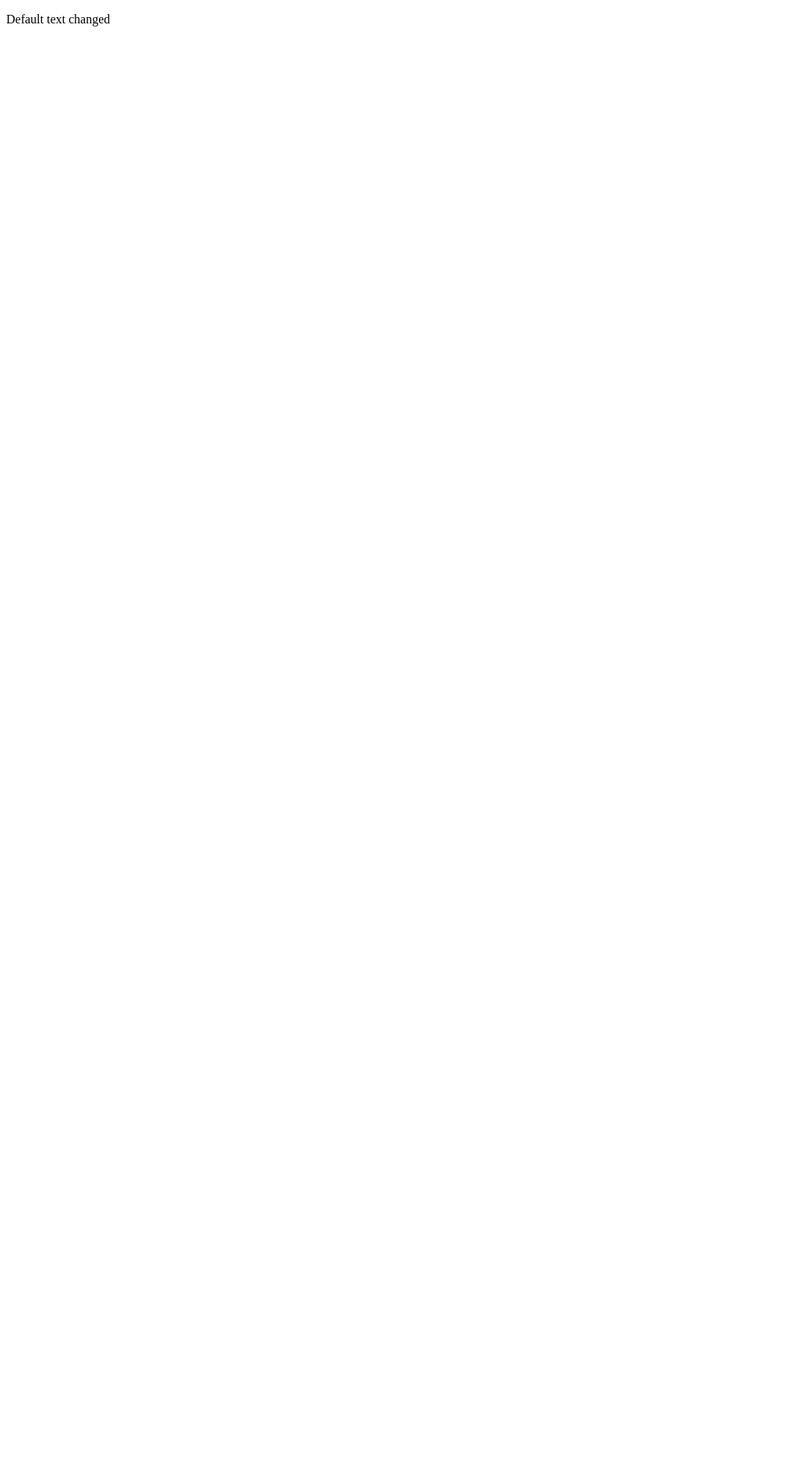
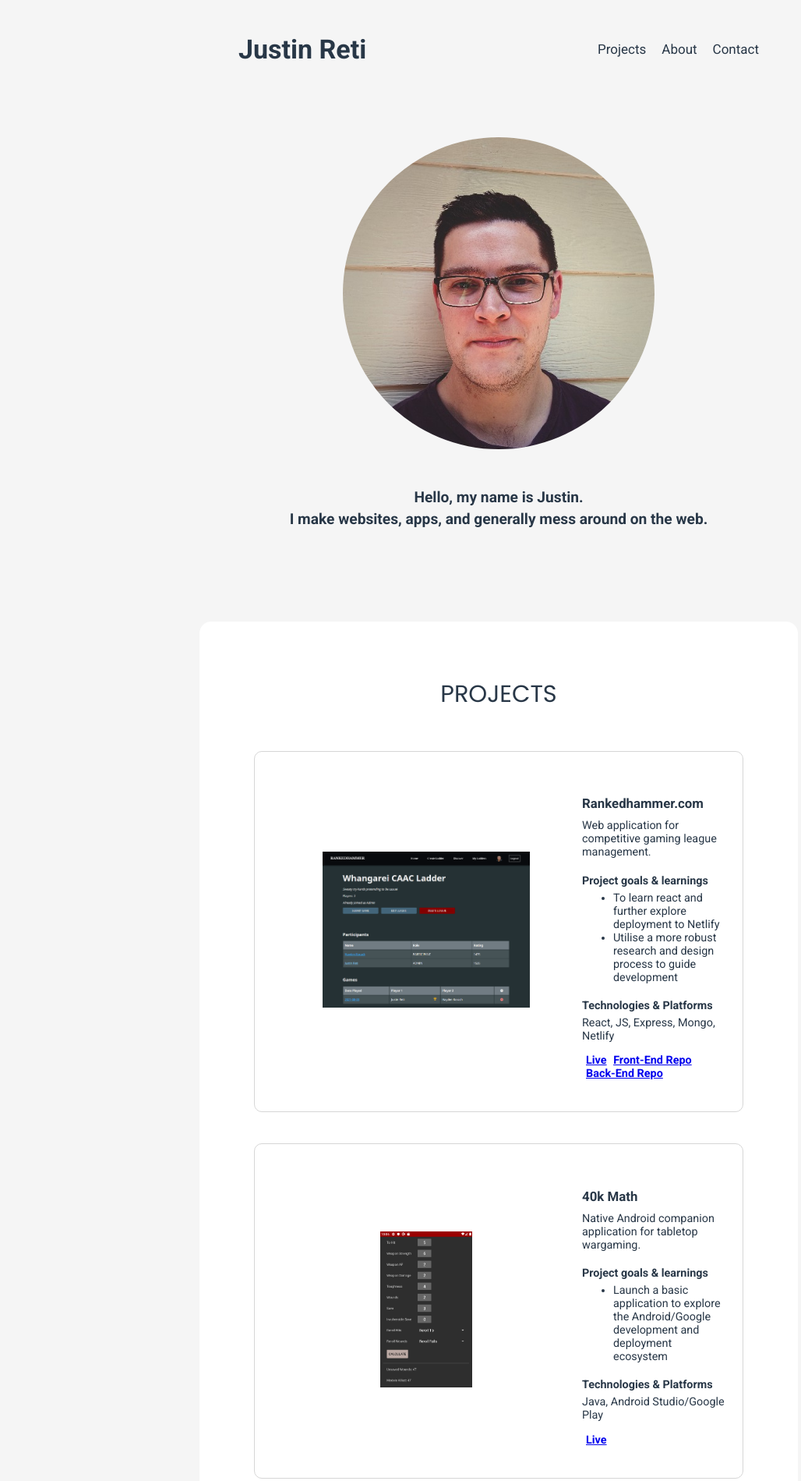
Before and after one commit to codingkiwi/justinreti.com, a plain HTML site: page index.html in a window 1280 px wide. Shown: the top 1899 px of the page at 78% size, without its empty margins (0-1028 px from the left). Before the commit the page ends 800 px from the top, so only its background shows below. Drawn offline with Linux system fonts and the light colour scheme.

Commit message:
first commit of initial website version

```diff
--- a/index.html
+++ b/index.html
@@ -1,12 +1,86 @@
 <!DOCTYPE html>
 <html lang="en">
 <head>
-    <meta charset="UTF-8">
-    <meta name="viewport" content="width=device-width, initial-scale=1.0">
-    <meta http-equiv="X-UA-Compatible" content="ie=edge">
-    <title>Home | Justin Reti</title>
+	<meta charset="UTF-8">
+	<meta http-equiv="X-UA-Compatible" content="IE=edge">
+	<meta name="viewport" content="width=device-width, initial-scale=1.0">
+	<meta name="description" content="Full stack developer exploring the capabilities of the web">
+	<link rel="stylesheet" href="./styles.css" />
+	<title>Justin Reti | Full-Stack Developer, Marketer, Dad</title>
 </head>
 <body>
-    <p>Default text changed</p>
+	<header>
+		<h1>Justin Reti</h1>
+		<ul>
+			<li>Projects</li>
+			<li>About </li>
+			<li>Contact</li>
+		</ul>
+	</header>
+	<section class="hero">
+		<img src="justinreti.jpg" alt="justin reti headshot"/>
+		<p class="hero-text">Hello, my name is Justin.</div>
+		<p class="hero-text">I make websites, apps, and generally mess around on the web.</div>
+	</section>
+	<section class="blocked-in-section">
+		<h2>PROJECTS</h2>
+		<div class="project-grid-container">
+			<div class="project-card">
+				<div class="project-img-container">
+					<img src="rankedhammer.png" alt="rankedhammer screenshot"/>
+				</div>
+				<div class="project-text-container">
+					<h3>Rankedhammer.com</h3>
+					<p>Web application for competitive gaming league management.</p>
+					<h4>Project goals & learnings</h4>
+					<ul>
+						<li>To learn react and further explore deployment to Netlify</li>
+						<li>Utilise a more robust research and design process to guide development</li>
+					</ul>
+					<h4>Technologies & Platforms</h4>
+					<p>React, JS, Express, Mongo, Netlify</p>
+					<a href="https://www.rankedhammer.com/">Live</a> <a href="https://github.com/codingkiwi/warhammerleague-frontend">Front-End Repo</a> <a href="https://github.com/codingkiwi/warhammerleague-backend">Back-End Repo</a>
+				</div>
+			</div>
+			<div class="project-card">
+				<div class="project-img-container">
+					<img src="40kmath.png" alt="rankedhammer screenshot"/>
+				</div>
+				<div class="project-text-container">
+					<h3>40k Math</h3>
+					<p>Native Android companion application for tabletop wargaming.</p>
+					<h4>Project goals & learnings</h4>
+					<ul>
+						<li>Launch a basic application to explore the Android/Google development and deployment ecosystem</li>
+					</ul>
+					<h4>Technologies & Platforms</h4>
+					<p>Java, Android Studio/Google Play</p>
+					<a href="https://play.google.com/store/apps/details?id=com.manadigitalnz.a40kmath&hl=en&gl=US">Live</a>
+				</div>
+			</div>
+			<div class="project-card">
+				<div class="project-img-container">
+					<img src="brightdot.png" alt="rankedhammer screenshot"/>
+				</div>
+				<div class="project-text-container">
+					<h3>Brightdot.co.nz</h3>
+					<p>Marketing brochure website for digital marketing agency</p>
+					<h4>Project goals & learnings</h4>
+					<ul>
+						<li>Learn CSS grid</li>
+						<li>Combine marketing knowledge with CSS to create a best practice landing page designed for conversion optimization</li>
+						<li>Create a modern looking website with raw HTML/CSS</li>
+					</ul>
+					<h4>Technologies & Platforms</h4>
+					<p>HTML, CSS</p>
+					<a href="https://www.brightdot.co.nz/">Live</a>
+				</div>
+			</div>
+		</div>
+	</section>
+	<section class="footer-section">
+		<p>I am currently looking for opportunities as a juinor front-end / full-stack developer. Please feel free to reach out!</p>
+		<p>justin.reti@gmail.com</p>
+	</section>
 </body>
 </html>
--- /dev/null
+++ b/styles.css
@@ -0,0 +1,142 @@
+@import url('https://fonts.googleapis.com/css2?family=Merriweather&family=Poppins:wght@400;700&family=Roboto:wght@400;700&display=swap');
+
+*,
+*::before,
+*::after {
+	box-sizing: border-box;
+}
+
+.clearfix {
+	overflow: auto;
+}
+
+.clearfix::after {
+	content: '';
+	clear: both;
+	display: table;
+}
+
+:root {
+    --color-background: #f5f5f5;
+    --color-nearblack: #283747;
+    --color-lightgrey: #D6D6D6;
+    --color-section: #FFFFFF;
+}
+
+body {
+	background-color: var(--color-background);
+	color: var(--color-nearblack);
+	font-family: 'Roboto', Arial, Helvetica, sans-serif;
+	font-size: 17px;
+	margin: 20px 20% 50px 20%;
+}
+
+header {
+    padding: 0 50px 0 50px;
+    display: grid;
+    grid-template-columns: 1fr 1fr;
+    white-space: nowrap;
+}
+
+header ul {
+	margin: 0;
+	padding: 0;
+	list-style: none;
+    display: flex;
+    justify-content: flex-end;
+    align-items: center;
+}
+
+header li {
+    margin-left: 20px
+}
+
+section {
+    padding: 70px 50px 70px 50px;
+    margin: 0;
+}
+
+section h2 {
+    text-align: center;
+    font-family:'Poppins', 'Times New Roman', Times, serif;
+    font-weight: 400;
+    font-size: 1.9rem;
+    margin-bottom: 30px;
+    margin-top: 0px;
+}
+
+.blocked-in-section {
+    background-color: var(--color-section);
+    border-radius: 15px;
+    margin-top: 50px;
+}
+
+.hero {
+    display: grid;
+    justify-content: center;
+    justify-items: center;
+}
+
+.hero img {
+    border-radius: 50%;
+    width: 400px
+}
+
+.hero p{
+    margin: 0;
+    font-weight: 700;
+    font-size: 1.2rem;
+}
+
+.hero p:first-of-type {
+    margin-top: 50px;
+    margin-bottom: 5px;
+}
+
+.project-grid-container {
+    display: grid;
+    font-size: 0.9rem;
+}
+
+.project-card {
+    display: grid;
+    grid-template-columns: 400px auto;
+    grid-template-rows: auto;
+    margin: 20px;
+    padding: 40px 20px 40px 20px;
+    border-radius: 10px;
+    border: 1px solid var(--color-lightgrey);
+    align-items: center;
+}
+
+.project-img-container{
+    justify-self: center;
+}
+
+.project-card img {
+    max-width: 300px;
+    max-height: 200px;
+}
+
+.project-card h3 {
+    margin-bottom: 10px;
+}
+
+.project-card h4 {
+    margin-bottom: 5px;
+}
+
+.project-card p, .project-card ul  {
+    margin-top: 2px;
+}
+
+.project-card a {
+    margin-left: 5px;
+    font-weight: bold;
+}
+
+.footer-section {
+    display: grid;
+    justify-content: center;
+    justify-items: center;
+}
```
Also changed, not shown: 40kmath.png (added), brightdot.png (added), justinreti.jpg (added), rankedhammer.png (added).
